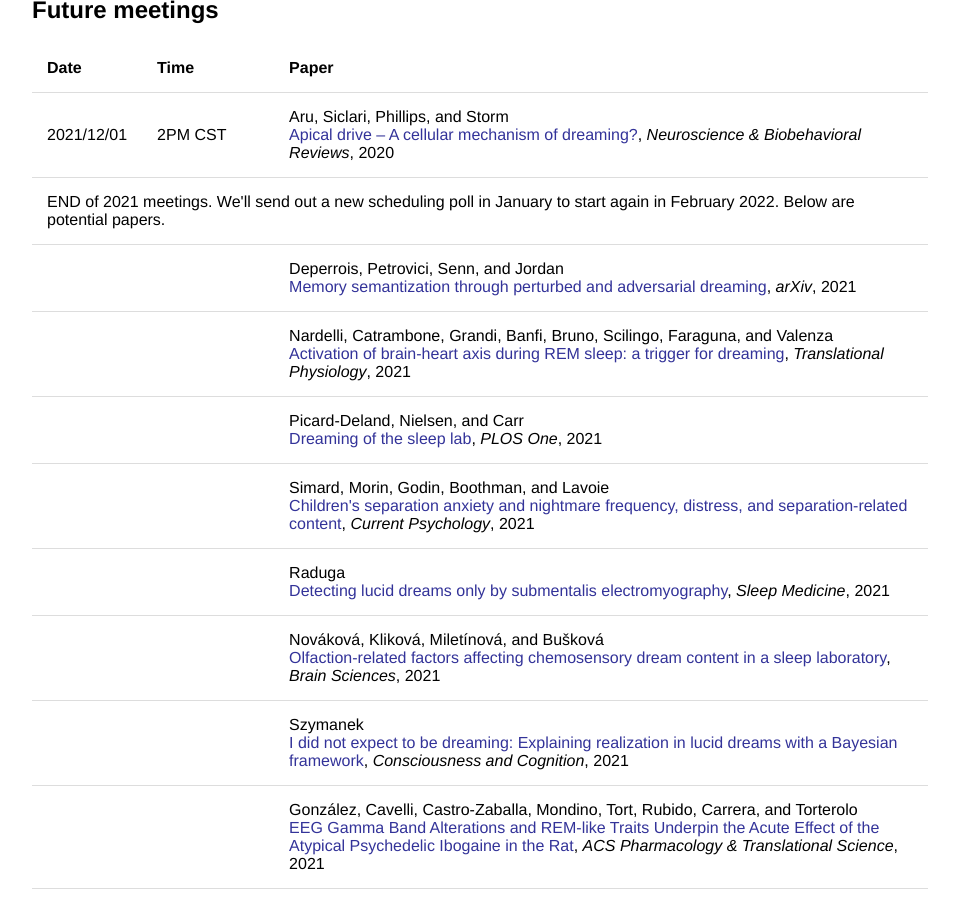
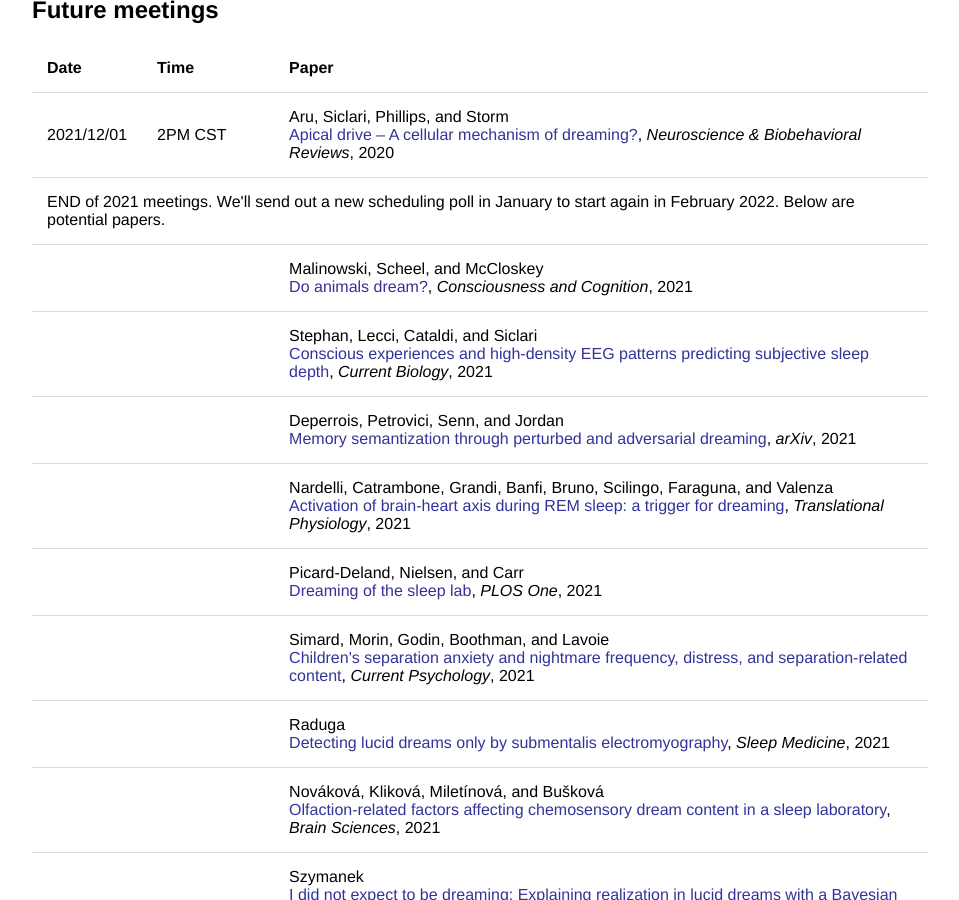
Before and after one commit to remrama/remrama.github.io, a Jekyll site: the page built from drrc/index.html, in a window 1280 px wide and 900 px high, scrolled down 707 px. Shown: the whole window, without its empty margins (160-1119 px from the left). Built offline with Jekyll 4.4.1, drawn with Linux system fonts in a browser that asks for light colours.

Commit message:
some more potentials

```diff
--- a/drrc/index.html
+++ b/drrc/index.html
@@ -44,6 +44,14 @@ title: DRRC
         </tr>
         <tr>
             <td colspan="3">END of 2021 meetings. We'll send out a new scheduling poll in January to start again in February 2022. Below are potential papers.</td>
+        </tr>
+        <tr>
+            <td colspan="2"></td>
+            <td>Malinowski, Scheel, and McCloskey<br><a href="https://doi.org/10.1016/j.concog.2021.103214">Do animals dream?</a>, <i>Consciousness and Cognition</i>, 2021</td>
+        </tr>
+        <tr>
+            <td colspan="2"></td>
+            <td>Stephan, Lecci, Cataldi, and Siclari<br><a href="https://doi.org/10.1016/j.cub.2021.10.012">Conscious experiences and high-density EEG patterns predicting subjective sleep depth</a>, <i>Current Biology</i>, 2021</td>
         </tr>
         <tr>
             <td colspan="2"></td>
```
